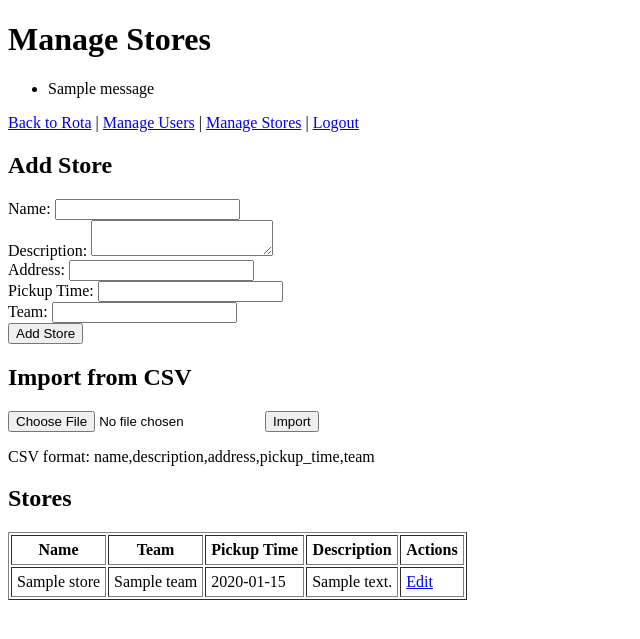
After one commit to FraserSingh/TNT_APP, a Flask app: page /admin/stores in a window 1280 px wide. The commit adds this page. Shown: the top 639 px of the page, without its empty margins (0-640 px from the left). Run offline with Flask 3, Linux system fonts and the light colour scheme; a user stored in the database is signed in; tables that the repository leaves empty hold one stand-in row (values such as "Sample post"); one stand-in notice (Sample message) is shown.

Commit message:
feat: complete refactor to use blueprints, package structure in files for scale and added functinoality for logout, password reset for admin account only. Added gunicorn running .

```diff
--- /dev/null
+++ b/app/__init__.py
@@ -0,0 +1,42 @@
+import os
+
+from flask import Flask
+
+from .admin import *  # noqa: F401, F403
+from .auth import *  # noqa: F401, F403
+from .extensions import db, login_manager
+from .models import User
+from .rota import *  # noqa: F401, F403
+
+
+def create_app():
+    app = Flask(__name__)
+
+    app.config["SECRET_KEY"] = os.environ.get("SECRET_KEY", "dev-secret")
+
+    database_url = os.environ.get("DATABASE_URL")
+
+    if database_url:
+        if database_url.startswith("postgres://"):
+            database_url = database_url.replace("postgres://", "postgresql://", 1)
+        app.config["SQLALCHEMY_DATABASE_URI"] = database_url
+    else:
+        app.config["SQLALCHEMY_DATABASE_URI"] = "sqlite:///rota.db"
+
+    app.config["SQLALCHEMY_TRACK_MODIFICATIONS"] = False
+
+    db.init_app(app)
+    login_manager.init_app(app)
+
+    @login_manager.user_loader
+    def load_user(user_id):
+        return db.session.get(User, int(user_id))
+
+    app.register_blueprint(auth_bp)  # noqa: F405
+    app.register_blueprint(rota_bp)  # noqa: F405
+    app.register_blueprint(admin_bp)  # noqa: F405
+
+    with app.app_context():
+        db.create_all()
+
+    return app
--- /dev/null
+++ b/app/admin.py
@@ -0,0 +1,134 @@
+from flask import Blueprint, flash, redirect, render_template, request, url_for
+from flask_login import current_user, login_required
+from werkzeug.security import generate_password_hash
+
+from .extensions import db
+from .models import Store, Team, User
+
+admin_bp = Blueprint("admin", __name__, url_prefix="/admin")
+
+
+@admin_bp.route("/users", methods=["GET", "POST"])
+@login_required
+def users():
+    if current_user.role != "admin":
+        return redirect(url_for("rota.rota"))
+
+    if request.method == "POST":
+        email = request.form["email"].lower().strip()
+        password = request.form["password"]
+        role = request.form["role"]
+        team_name = request.form["team"]
+
+        team = Team.query.filter_by(name=team_name).first()
+        if not team:
+            team = Team(name=team_name)
+            db.session.add(team)
+
+        user = User(
+            email=email,
+            password=generate_password_hash(password),
+            role=role,
+            team=team,
+        )
+
+        db.session.add(user)
+        db.session.commit()
+
+        flash("User added")
+
+    users = User.query.all()
+    teams = Team.query.all()
+
+    return render_template("admin_users.html", users=users, teams=teams)
+
+
+@admin_bp.route("/stores", methods=["GET", "POST"])
+@login_required
+def stores():
+    if current_user.role != "admin":
+        return redirect(url_for("rota.rota"))
+
+    if request.method == "POST":
+        # Add new store
+        if "csv" in request.files:
+            file = request.files["csv"]
+            if file and file.filename.endswith(".csv"):
+                import csv
+                import io
+
+                stream = io.StringIO(file.read().decode("UTF8"), newline=None)
+                csv_input = csv.reader(stream)
+                for row in csv_input:
+                    if len(row) >= 5:
+                        team = Team.query.filter_by(name=row[4]).first()
+                        if not team:
+                            team = Team(name=row[4])
+                            db.session.add(team)
+                            db.session.commit()
+                        store = Store(
+                            name=row[0],
+                            description=row[1],
+                            address=row[2],
+                            pickup_time=row[3],
+                            team=team,
+                        )
+                        db.session.add(store)
+                db.session.commit()
+                flash("Stores imported from CSV")
+        else:
+            # Add store via form
+            name = request.form["name"]
+            description = request.form.get("description")
+            address = request.form.get("address")
+            pickup_time = request.form.get("pickup_time")
+            team_name = request.form["team"]
+
+            team = Team.query.filter_by(name=team_name).first()
+            if not team:
+                team = Team(name=team_name)
+                db.session.add(team)
+                db.session.commit()
+
+            store = Store(
+                name=name,
+                description=description,
+                address=address,
+                pickup_time=pickup_time,
+                team=team,
+            )
+            db.session.add(store)
+            db.session.commit()
+            flash("Store added")
+
+    stores = Store.query.all()
+    teams = Team.query.all()
+    return render_template("admin_stores.html", stores=stores, teams=teams)
+
+
+# --- Optional: Edit / Delete endpoint ---
+@admin_bp.route("/stores/edit/<int:store_id>", methods=["GET", "POST"])
+@login_required
+def edit_store(store_id):
+    if current_user.role != "admin":
+        return redirect(url_for("rota.rota"))
+
+    store = Store.query.get_or_404(store_id)
+    if request.method == "POST":
+        store.name = request.form["name"]
+        store.description = request.form.get("description")
+        store.address = request.form.get("address")
+        store.pickup_time = request.form.get("pickup_time")
+        team_name = request.form["team"]
+        team = Team.query.filter_by(name=team_name).first()
+        if not team:
+            team = Team(name=team_name)
+            db.session.add(team)
+            db.session.commit()
+        store.team = team
+        db.session.commit()
+        flash("Store updated")
+        return redirect(url_for("admin.stores"))
+
+    teams = Team.query.all()
+    return render_template("edit_store.html", store=store, teams=teams)
--- /dev/null
+++ b/app/extensions.py
@@ -0,0 +1,6 @@
+from flask_login import LoginManager
+from flask_sqlalchemy import SQLAlchemy
+
+db = SQLAlchemy()
+login_manager = LoginManager()
+login_manager.login_view = "auth.login"
--- /dev/null
+++ b/app/templates/admin_stores.html
@@ -0,0 +1,78 @@
+<!DOCTYPE html>
+<html lang="en">
+<head>
+    <meta charset="UTF-8">
+    <title>Admin - Manage Stores</title>
+</head>
+<body>
+    <h1>Manage Stores</h1>
+
+    <!-- Flash messages -->
+    {% with messages = get_flashed_messages() %}
+      {% if messages %}
+        <ul>
+        {% for message in messages %}
+          <li>{{ message }}</li>
+        {% endfor %}
+        </ul>
+      {% endif %}
+    {% endwith %}
+
+    <!-- Top navigation -->
+    <nav>
+        <a href="{{ url_for('rota.rota') }}">Back to Rota</a> |
+        <a href="{{ url_for('admin.users') }}">Manage Users</a> |
+        <a href="{{ url_for('admin.stores') }}">Manage Stores</a> |
+        <!-- Logout Link -->
+        {% if current_user.is_authenticated %}
+            <a href="{{ url_for('auth.logout') }}">Logout</a>
+        {% endif %}
+    </nav>
+
+    <!-- Add Store Form -->
+    <h2>Add Store</h2>
+    <form method="POST">
+        <label>Name: <input type="text" name="name" required></label><br>
+        <label>Description: <textarea name="description"></textarea></label><br>
+        <label>Address: <input type="text" name="address"></label><br>
+        <label>Pickup Time: <input type="text" name="pickup_time"></label><br>
+        <label>Team: <input type="text" name="team" required></label><br>
+        <button type="submit">Add Store</button>
+    </form>
+
+    <!-- CSV Import -->
+    <h2>Import from CSV</h2>
+    <form method="POST" enctype="multipart/form-data">
+        <input type="file" name="csv" accept=".csv" required>
+        <button type="submit">Import</button>
+    </form>
+    <p>CSV format: name,description,address,pickup_time,team</p>
+
+    <!-- Stores Table -->
+    <h2>Stores</h2>
+    <table border="1" cellpadding="5">
+        <thead>
+            <tr>
+                <th>Name</th>
+                <th>Team</th>
+                <th>Pickup Time</th>
+                <th>Description</th>
+                <th>Actions</th>
+            </tr>
+        </thead>
+        <tbody>
+            {% for store in stores %}
+            <tr>
+                <td>{{ store.name }}</td>
+                <td>{{ store.team.name }}</td>
+                <td>{{ store.pickup_time }}</td>
+                <td>{{ store.description }}</td>
+                <td>
+                    <a href="{{ url_for('admin.edit_store', store_id=store.id) }}">Edit</a>
+                </td>
+            </tr>
+            {% endfor %}
+        </tbody>
+    </table>
+</body>
+</html>
--- a/main.py
+++ /dev/null
@@ -1,6 +0,0 @@
-def main():
-    print("Hello from tnt-app!")
-
-
-if __name__ == "__main__":
-    main()
--- a/pyproject.toml
+++ b/pyproject.toml
@@ -12,6 +12,8 @@ dependencies = [
     "flask-sqlalchemy>=3.1.1",
     "pre-commit>=4.5.1",
     "werkzeug>=3.1.5",
+    "gunicorn>=21.2.0"     ,
+    "python-dotenv>=1.0.0"  ,
 ]
 
 [tool.ruff]
```
Also changed, not shown: app.py (deleted, +0 -262 lines), app/auth.py (added, +32 -0 lines), app/models.py (added, +42 -0 lines), app/rota.py (added, +42 -0 lines), app/scripts/reset_admin.py (added, +18 -0 lines), app/templates/admin_users.html (renamed from templates/admin_users.html, +11 -1 lines), app/templates/edit_stores.html (added, +18 -0 lines), app/templates/rota.html (renamed from templates/rota.html, +6 -3 lines), templates/admin_stores.html (deleted, +0 -41 lines), README.md, app/templates/login.html (renamed from templates/login.html), 1 other file.
